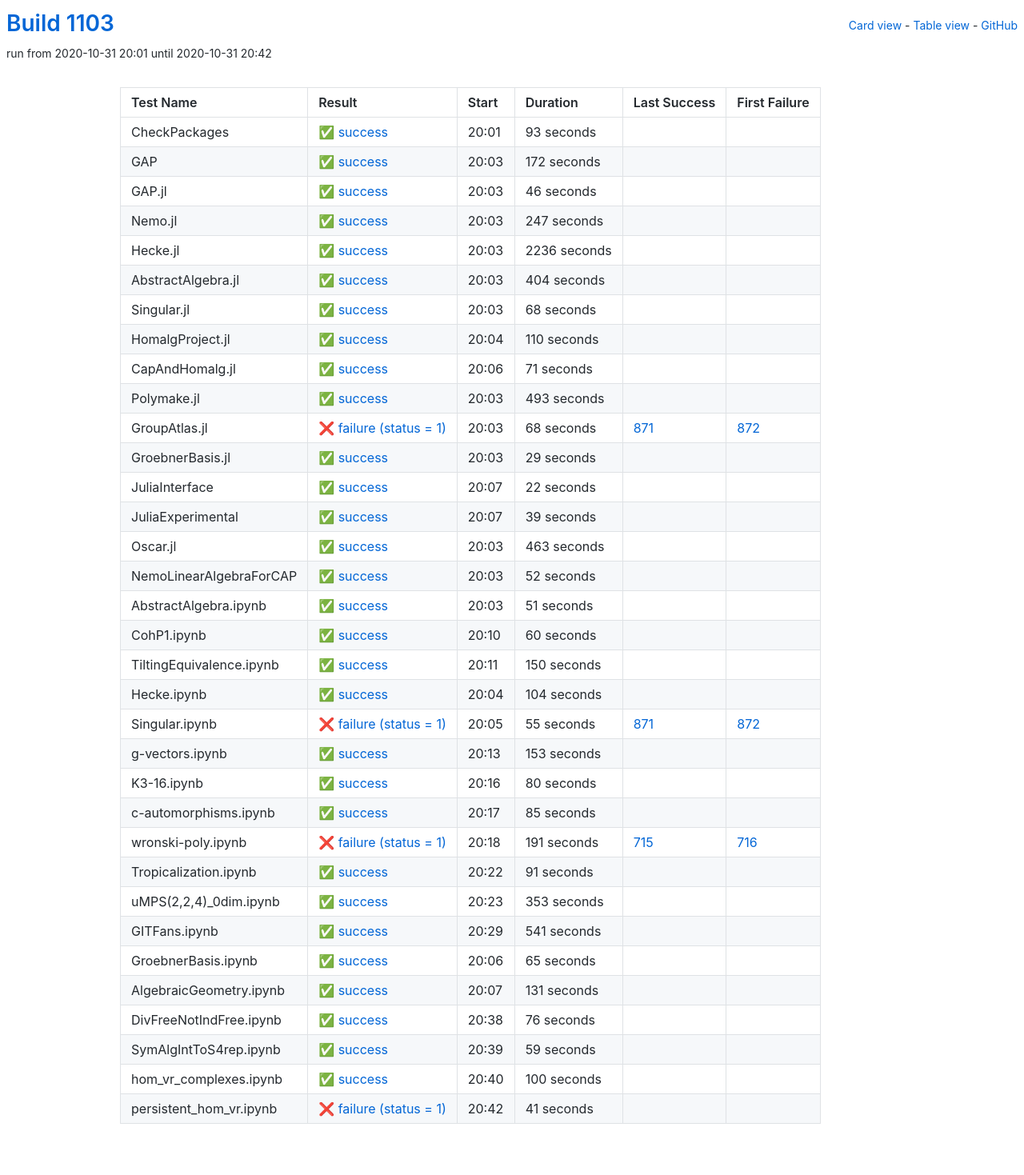
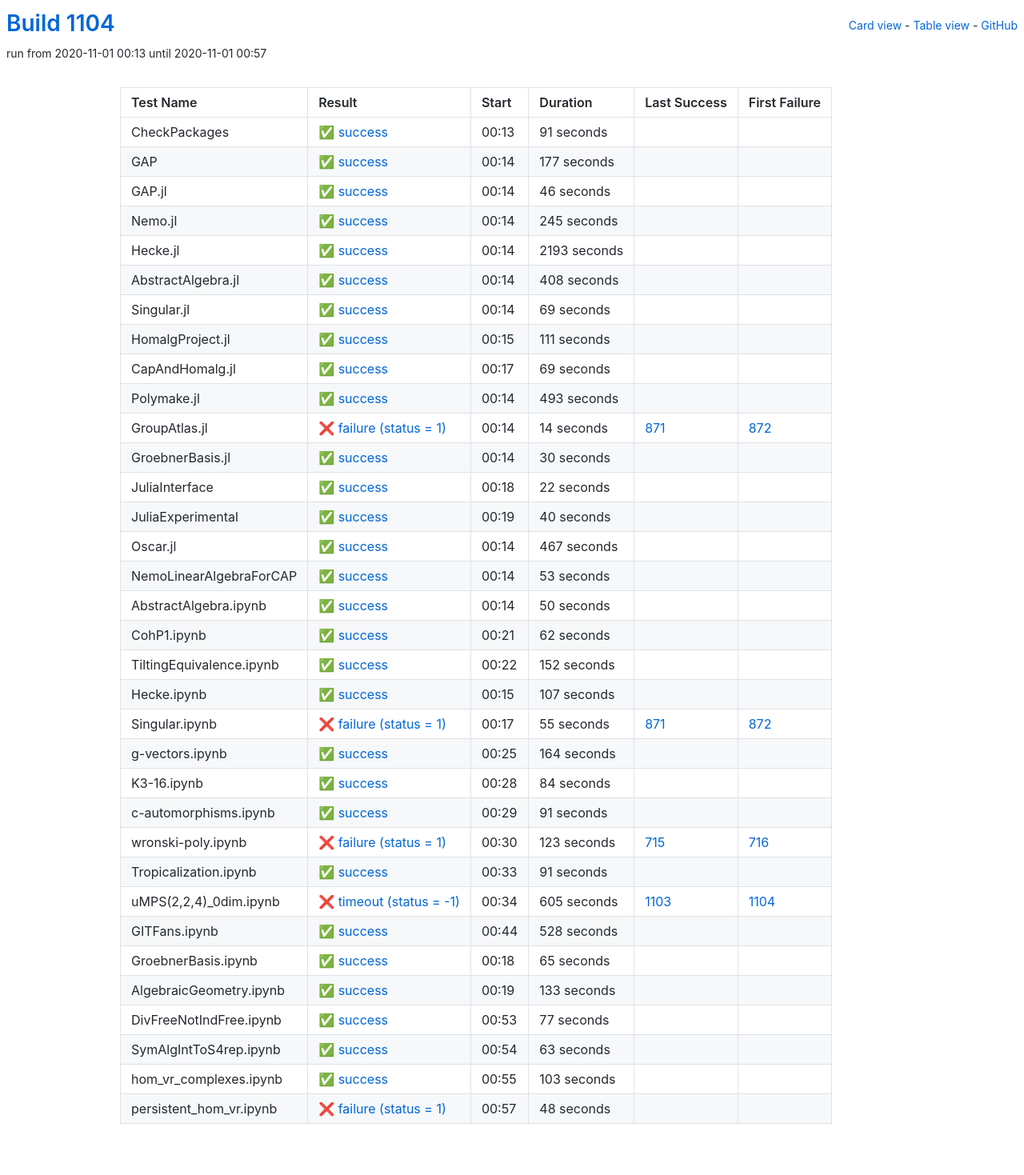
Before and after one commit to oscar-system/oscar-ci-status-stable, a Jekyll site: the page built from table.html, in a window 1280 px wide. Shown: the whole page at 80% size. Built offline with Jekyll 4.4.1, drawn with Linux system fonts in a browser that asks for light colours.

Commit message:
Build #1104

```diff
--- a/_data/ci.yml
+++ b/_data/ci.yml
@@ -1,6 +1,6 @@
 ---
-build: 1103
-build_url: https://oscarci.mathematik.uni-kl.de/job/oscar-stable/1103/
+build: 1104
+build_url: https://oscarci.mathematik.uni-kl.de/job/oscar-stable/1104/
 job: oscar-stable
 organization: oscar-system
 repo: oscar-ci-status-stable
@@ -8,32 +8,32 @@ repourl: https://github.com/oscar-system/oscar-ci-status-stable
 tests:
 - name: CheckPackages
   id: checkpackages
-  log: https://oscarci.mathematik.uni-kl.de/job/oscar-stable/1103/artifact/logs/build-1103/CheckPackages.log
-  start: 2020-10-31 20:01
+  log: https://oscarci.mathematik.uni-kl.de/job/oscar-stable/1104/artifact/logs/build-1104/CheckPackages.log
+  start: 2020-11-01 00:13
   success: true
   exitcode: 0
   status: success
-  duration: 93
+  duration: 91
   last_success: false
   last_success_url:
   first_failure: false
   first_failure_url:
 - name: GAP
   id: gap
-  log: https://oscarci.mathematik.uni-kl.de/job/oscar-stable/1103/artifact/logs/build-1103/GAP.log
-  start: 2020-10-31 20:03
+  log: https://oscarci.mathematik.uni-kl.de/job/oscar-stable/1104/artifact/logs/build-1104/GAP.log
+  start: 2020-11-01 00:14
   success: true
   exitcode: 0
   status: success
-  duration: 172
+  duration: 177
   last_success: false
   last_success_url:
   first_failure: false
   first_failure_url:
 - name: GAP.jl
   id: gap-jl
-  log: https://oscarci.mathematik.uni-kl.de/job/oscar-stable/1103/artifact/logs/build-1103/GAP.jl.log
-  start: 2020-10-31 20:03
+  log: https://oscarci.mathematik.uni-kl.de/job/oscar-stable/1104/artifact/logs/build-1104/GAP.jl.log
+  start: 2020-11-01 00:14
   success: true
   exitcode: 0
   status: success
@@ -44,80 +44,80 @@ tests:
   first_failure_url:
 - name: Nemo.jl
   id: nemo-jl
-  log: https://oscarci.mathematik.uni-kl.de/job/oscar-stable/1103/artifact/logs/build-1103/Nemo.jl.log
-  start: 2020-10-31 20:03
+  log: https://oscarci.mathematik.uni-kl.de/job/oscar-stable/1104/artifact/logs/build-1104/Nemo.jl.log
+  start: 2020-11-01 00:14
   success: true
   exitcode: 0
   status: success
-  duration: 247
+  duration: 245
   last_success: false
   last_success_url:
   first_failure: false
   first_failure_url:
 - name: Hecke.jl
   id: hecke-jl
-  log: https://oscarci.mathematik.uni-kl.de/job/oscar-stable/1103/artifact/logs/build-1103/Hecke.jl.log
-  start: 2020-10-31 20:03
+  log: https://oscarci.mathematik.uni-kl.de/job/oscar-stable/1104/artifact/logs/build-1104/Hecke.jl.log
+  start: 2020-11-01 00:14
   success: true
   exitcode: 0
   status: success
-  duration: 2236
+  duration: 2193
   last_success: false
   last_success_url:
   first_failure: false
   first_failure_url:
 - name: AbstractAlgebra.jl
   id: abstractalgebra-jl
-  log: https://oscarci.mathematik.uni-kl.de/job/oscar-stable/1103/artifact/logs/build-1103/AbstractAlgebra.jl.log
-  start: 2020-10-31 20:03
+  log: https://oscarci.mathematik.uni-kl.de/job/oscar-stable/1104/artifact/logs/build-1104/AbstractAlgebra.jl.log
+  start: 2020-11-01 00:14
   success: true
   exitcode: 0
   status: success
-  duration: 404
+  duration: 408
   last_success: false
   last_success_url:
   first_failure: false
   first_failure_url:
 - name: Singular.jl
   id: singular-jl
-  log: https://oscarci.mathematik.uni-kl.de/job/oscar-stable/1103/artifact/logs/build-1103/Singular.jl.log
-  start: 2020-10-31 20:03
+  log: https://oscarci.mathematik.uni-kl.de/job/oscar-stable/1104/artifact/logs/build-1104/Singular.jl.log
+  start: 2020-11-01 00:14
   success: true
   exitcode: 0
   status: success
-  duration: 68
+  duration: 69
   last_success: false
   last_success_url:
   first_failure: false
   first_failure_url:
 - name: HomalgProject.jl
   id: homalgproject-jl
-  log: https://oscarci.mathematik.uni-kl.de/job/oscar-stable/1103/artifact/logs/build-1103/HomalgProject.jl.log
-  start: 2020-10-31 20:04
+  log: https://oscarci.mathematik.uni-kl.de/job/oscar-stable/1104/artifact/logs/build-1104/HomalgProject.jl.log
+  start: 2020-11-01 00:15
   success: true
   exitcode: 0
   status: success
-  duration: 110
+  duration: 111
   last_success: false
   last_success_url:
   first_failure: false
   first_failure_url:
 - name: CapAndHomalg.jl
   id: capandhomalg-jl
-  log: https://oscarci.mathematik.uni-kl.de/job/oscar-stable/1103/artifact/logs/build-1103/CapAndHomalg.jl.log
-  start: 2020-10-31 20:06
+  log: https://oscarci.mathematik.uni-kl.de/job/oscar-stable/1104/artifact/logs/build-1104/CapAndHomalg.jl.log
+  start: 2020-11-01 00:17
   success: true
   exitcode: 0
   status: success
-  duration: 71
+  duration: 69
   last_success: false
   last_success_url:
   first_failure: false
   first_failure_url:
 - name: Polymake.jl
   id: polymake-jl
-  log: https://oscarci.mathematik.uni-kl.de/job/oscar-stable/1103/artifact/logs/build-1103/Polymake.jl.log
-  start: 2020-10-31 20:03
+  log: https://oscarci.mathematik.uni-kl.de/job/oscar-stable/1104/artifact/logs/build-1104/Polymake.jl.log
+  start: 2020-11-01 00:14
   success: true
   exitcode: 0
   status: success
@@ -128,32 +128,32 @@ tests:
   first_failure_url:
 - name: GroupAtlas.jl
   id: groupatlas-jl
-  log: https://oscarci.mathematik.uni-kl.de/job/oscar-stable/1103/artifact/logs/build-1103/GroupAtlas.jl.log
-  start: 2020-10-31 20:03
+  log: https://oscarci.mathematik.uni-kl.de/job/oscar-stable/1104/artifact/logs/build-1104/GroupAtlas.jl.log
+  start: 2020-11-01 00:14
   success: false
   exitcode: 1
   status: failure
-  duration: 68
+  duration: 14
   last_success: 871
   last_success_url: https://oscarci.mathematik.uni-kl.de/job/oscar-stable/871/
   first_failure: 872
   first_failure_url: https://oscarci.mathematik.uni-kl.de/job/oscar-stable/872/
 - name: GroebnerBasis.jl
   id: groebnerbasis-jl
-  log: https://oscarci.mathematik.uni-kl.de/job/oscar-stable/1103/artifact/logs/build-1103/GroebnerBasis.jl.log
-  start: 2020-10-31 20:03
+  log: https://oscarci.mathematik.uni-kl.de/job/oscar-stable/1104/artifact/logs/build-1104/GroebnerBasis.jl.log
+  start: 2020-11-01 00:14
   success: true
   exitcode: 0
   status: success
-  duration: 29
+  duration: 30
   last_success: false
   last_success_url:
   first_failure: false
   first_failure_url:
 - name: JuliaInterface
   id: juliainterface
-  log: https://oscarci.mathematik.uni-kl.de/job/oscar-stable/1103/artifact/logs/build-1103/JuliaInterface.log
-  start: 2020-10-31 20:07
+  log: https://oscarci.mathematik.uni-kl.de/job/oscar-stable/1104/artifact/logs/build-1104/JuliaInterface.log
+  start: 2020-11-01 00:18
   success: true
   exitcode: 0
   status: success
@@ -164,92 +164,92 @@ tests:
   first_failure_url:
 - name: JuliaExperimental
   id: juliaexperimental
-  log: https://oscarci.mathematik.uni-kl.de/job/oscar-stable/1103/artifact/logs/build-1103/JuliaExperimental.log
-  start: 2020-10-31 20:07
+  log: https://oscarci.mathematik.uni-kl.de/job/oscar-stable/1104/artifact/logs/build-1104/JuliaExperimental.log
+  start: 2020-11-01 00:19
   success: true
   exitcode: 0
   status: success
-  duration: 39
+  duration: 40
   last_success: false
   last_success_url:
   first_failure: false
   first_failure_url:
 - name: Oscar.jl
   id: oscar-jl
-  log: https://oscarci.mathematik.uni-kl.de/job/oscar-stable/1103/artifact/logs/build-1103/Oscar.jl.log
-  start: 2020-10-31 20:03
+  log: https://oscarci.mathematik.uni-kl.de/job/oscar-stable/1104/artifact/logs/build-1104/Oscar.jl.log
+  start: 2020-11-01 00:14
   success: true
   exitcode: 0
   status: success
-  duration: 463
+  duration: 467
   last_success: false
   last_success_url:
   first_failure: false
   first_failure_url:
 - name: NemoLinearAlgebraForCAP
   id: nemolinearalgebraforcap
-  log: https://oscarci.mathematik.uni-kl.de/job/oscar-stable/1103/artifact/logs/build-1103/NemoLinearAlgebraForCAP.log
-  start: 2020-10-31 20:03
+  log: https://oscarci.mathematik.uni-kl.de/job/oscar-stable/1104/artifact/logs/build-1104/NemoLinearAlgebraForCAP.log
+  start: 2020-11-01 00:14
   success: true
   exitcode: 0
   status: success
-  duration: 52
+  duration: 53
   last_success: false
   last_success_url:
   first_failure: false
   first_failure_url:
 - name: AbstractAlgebra.ipynb
   id: abstractalgebra-ipynb
-  log: https://oscarci.mathematik.uni-kl.de/job/oscar-stable/1103/artifact/logs/build-1103/AbstractAlgebra.ipynb.log
-  start: 2020-10-31 20:03
+  log: https://oscarci.mathematik.uni-kl.de/job/oscar-stable/1104/artifact/logs/build-1104/AbstractAlgebra.ipynb.log
+  start: 2020-11-01 00:14
   success: true
   exitcode: 0
   status: success
-  duration: 51
+  duration: 50
   last_success: false
   last_success_url:
   first_failure: false
   first_failure_url:
 - name: CohP1.ipynb
   id: cohp1-ipynb
-  log: https://oscarci.mathematik.uni-kl.de/job/oscar-stable/1103/artifact/logs/build-1103/CohP1.ipynb.log
-  start: 2020-10-31 20:10
+  log: https://oscarci.mathematik.uni-kl.de/job/oscar-stable/1104/artifact/logs/build-1104/CohP1.ipynb.log
+  start: 2020-11-01 00:21
   success: true
   exitcode: 0
   status: success
-  duration: 60
+  duration: 62
   last_success: false
   last_success_url:
   first_failure: false
   first_failure_url:
 - name: TiltingEquivalence.ipynb
   id: tiltingequivalence-ipynb
-  log: https://oscarci.mathematik.uni-kl.de/job/oscar-stable/1103/artifact/logs/build-1103/TiltingEquivalence.ipynb.log
-  start: 2020-10-31 20:11
+  log: https://oscarci.mathematik.uni-kl.de/job/oscar-stable/1104/artifact/logs/build-1104/TiltingEquivalence.ipynb.log
+  start: 2020-11-01 00:22
   success: true
   exitcode: 0
   status: success
-  duration: 150
+  duration: 152
   last_success: false
   last_success_url:
   first_failure: false
   first_failure_url:
 - name: Hecke.ipynb
   id: hecke-ipynb
-  log: https://oscarci.mathematik.uni-kl.de/job/oscar-stable/1103/artifact/logs/build-1103/Hecke.ipynb.log
-  start: 2020-10-31 20:04
+  log: https://oscarci.mathematik.uni-kl.de/job/oscar-stable/1104/artifact/logs/build-1104/Hecke.ipynb.log
+  start: 2020-11-01 00:15
   success: true
   exitcode: 0
   status: success
-  duration: 104
+  duration: 107
   last_success: false
   last_success_url:
   first_failure: false
   first_failure_url:
 - name: Singular.ipynb
   id: singular-ipynb
-  log: https://oscarci.mathematik.uni-kl.de/job/oscar-stable/1103/artifact/logs/build-1103/Singular.ipynb.log
-  start: 2020-10-31 20:05
+  log: https://oscarci.mathematik.uni-kl.de/job/oscar-stable/1104/artifact/logs/build-1104/Singular.ipynb.log
+  start: 2020-11-01 00:17
   success: false
   exitcode: 1
   status: failure
@@ -260,56 +260,56 @@ tests:
   first_failure_url: https://oscarci.mathematik.uni-kl.de/job/oscar-stable/872/
 - name: g-vectors.ipynb
   id: g-vectors-ipynb
-  log: https://oscarci.mathematik.uni-kl.de/job/oscar-stable/1103/artifact/logs/build-1103/g-vectors.ipynb.log
-  start: 2020-10-31 20:13
+  log: https://oscarci.mathematik.uni-kl.de/job/oscar-stable/1104/artifact/logs/build-1104/g-vectors.ipynb.log
+  start: 2020-11-01 00:25
   success: true
   exitcode: 0
   status: success
-  duration: 153
+  duration: 164
   last_success: false
   last_success_url:
   first_failure: false
   first_failure_url:
 - name: K3-16.ipynb
   id: k3-16-ipynb
-  log: https://oscarci.mathematik.uni-kl.de/job/oscar-stable/1103/artifact/logs/build-1103/K3-16.ipynb.log
-  start: 2020-10-31 20:16
+  log: https://oscarci.mathematik.uni-kl.de/job/oscar-stable/1104/artifact/logs/build-1104/K3-16.ipynb.log
+  start: 2020-11-01 00:28
   success: true
   exitcode: 0
   status: success
-  duration: 80
+  duration: 84
   last_success: false
   last_success_url:
   first_failure: false
   first_failure_url:
 - name: c-automorphisms.ipynb
   id: c-automorphisms-ipynb
-  log: https://oscarci.mathematik.uni-kl.de/job/oscar-stable/1103/artifact/logs/build-1103/c-automorphisms.ipynb.log
-  start: 2020-10-31 20:17
+  log: https://oscarci.mathematik.uni-kl.de/job/oscar-stable/1104/artifact/logs/build-1104/c-automorphisms.ipynb.log
+  start: 2020-11-01 00:29
   success: true
   exitcode: 0
   status: success
-  duration: 85
+  duration: 91
   last_success: false
   last_success_url:
   first_failure: false
   first_failure_url:
 - name: wronski-poly.ipynb
   id: wronski-poly-ipynb
-  log: https://oscarci.mathematik.uni-kl.de/job/oscar-stable/1103/artifact/logs/build-1103/wronski-poly.ipynb.log
-  start: 2020-10-31 20:18
+  log: https://oscarci.mathematik.uni-kl.de/job/oscar-stable/1104/artifact/logs/build-1104/wronski-poly.ipynb.log
+  start: 2020-11-01 00:30
   success: false
   exitcode: 1
   status: failure
-  duration: 191
+  duration: 123
   last_success: 715
   last_success_url: https://oscarci.mathematik.uni-kl.de/job/oscar-stable/715/
   first_failure: 716
   first_failure_url: https://oscarci.mathematik.uni-kl.de/job/oscar-stable/716/
 - name: Tropicalization.ipynb
   id: tropicalization-ipynb
-  log: https://oscarci.mathematik.uni-kl.de/job/oscar-stable/1103/artifact/logs/build-1103/Tropicalization.ipynb.log
-  start: 2020-10-31 20:22
+  log: https://oscarci.mathematik.uni-kl.de/job/oscar-stable/1104/artifact/logs/build-1104/Tropicalization.ipynb.log
+  start: 2020-11-01 00:33
   success: true
   exitcode: 0
   status: success
@@ -320,32 +320,32 @@ tests:
   first_failure_url:
 - name: uMPS(2,2,4)_0dim.ipynb
   id: umps-2-2-4-0dim-ipynb
-  log: https://oscarci.mathematik.uni-kl.de/job/oscar-stable/1103/artifact/logs/build-1103/uMPS-2-2-4-_0dim.ipynb.log
-  start: 2020-10-31 20:23
+  log: https://oscarci.mathematik.uni-kl.de/job/oscar-stable/1104/artifact/logs/build-1104/uMPS-2-2-4-_0dim.ipynb.log
+  start: 2020-11-01 00:34
+  success: false
+  exitcode: -1
+  status: timeout
+  duration: 605
+  last_success: 1103
+  last_success_url: https://oscarci.mathematik.uni-kl.de/job/oscar-stable/1103/
+  first_failure: 1104
+  first_failure_url: https://oscarci.mathematik.uni-kl.de/job/oscar-stable/1104/
+- name: GITFans.ipynb
+  id: gitfans-ipynb
+  log: https://oscarci.mathematik.uni-kl.de/job/oscar-stable/1104/artifact/logs/build-1104/GITFans.ipynb.log
+  start: 2020-11-01 00:44
   success: true
   exitcode: 0
   status: success
-  duration: 353
-  last_success: false
-  last_success_url:
-  first_failure: false
-  first_failure_url:
-- name: GITFans.ipynb
-  id: gitfans-ipynb
-  log: https://oscarci.mathematik.uni-kl.de/job/oscar-stable/1103/artifact/logs/build-1103/GITFans.ipynb.log
-  start: 2020-10-31 20:29
-  success: true
-  exitcode: 0
-  status: success
-  duration: 541
+  duration: 528
   last_success: false
   last_success_url:
   first_failure: false
   first_failure_url:
 - name: GroebnerBasis.ipynb
   id: groebnerbasis-ipynb
-  log: https://oscarci.mathematik.uni-kl.de/job/oscar-stable/1103/artifact/logs/build-1103/GroebnerBasis.ipynb.log
-  start: 2020-10-31 20:06
+  log: https://oscarci.mathematik.uni-kl.de/job/oscar-stable/1104/artifact/logs/build-1104/GroebnerBasis.ipynb.log
+  start: 2020-11-01 00:18
   success: true
   exitcode: 0
   status: success
@@ -356,60 +356,60 @@ tests:
   first_failure_url:
 - name: AlgebraicGeometry.ipynb
   id: algebraicgeometry-ipynb
-  log: https://oscarci.mathematik.uni-kl.de/job/oscar-stable/1103/artifact/logs/build-1103/AlgebraicGeometry.ipynb.log
-  start: 2020-10-31 20:07
+  log: https://oscarci.mathematik.uni-kl.de/job/oscar-stable/1104/artifact/logs/build-1104/AlgebraicGeometry.ipynb.log
+  start: 2020-11-01 00:19
   success: true
   exitcode: 0
   status: success
-  duration: 131
+  duration: 133
   last_success: false
   last_success_url:
   first_failure: false
   first_failure_url:
 - name: DivFreeNotIndFree.ipynb
   id: divfreenotindfree-ipynb
-  log: https://oscarci.mathematik.uni-kl.de/job/oscar-stable/1103/artifact/logs/build-1103/DivFreeNotIndFree.ipynb.log
-  start: 2020-10-31 20:38
+  log: https://oscarci.mathematik.uni-kl.de/job/oscar-stable/1104/artifact/logs/build-1104/DivFreeNotIndFree.ipynb.log
+  start: 2020-11-01 00:53
   success: true
   exitcode: 0
   status: success
-  duration: 76
+  duration: 77
   last_success: false
   last_success_url:
   first_failure: false
   first_failure_url:
 - name: SymAlgIntToS4rep.ipynb
   id: symalginttos4rep-ipynb
-  log: https://oscarci.mathematik.uni-kl.de/job/oscar-stable/1103/artifact/logs/build-1103/SymAlgIntToS4rep.ipynb.log
-  start: 2020-10-31 20:39
+  log: https://oscarci.mathematik.uni-kl.de/job/oscar-stable/1104/artifact/logs/build-1104/SymAlgIntToS4rep.ipynb.log
+  start: 2020-11-01 00:54
   success: true
   exitcode: 0
   status: success
-  duration: 59
+  duration: 63
   last_success: false
   last_success_url:
   first_failure: false
   first_failure_url:
 - name: hom_vr_complexes.ipynb
   id: hom-vr-complexes-ipynb
-  log: https://oscarci.mathematik.uni-kl.de/job/oscar-stable/1103/artifact/logs/build-1103/hom_vr_complexes.ipynb.log
-  start: 2020-10-31 20:40
+  log: https://oscarci.mathematik.uni-kl.de/job/oscar-stable/1104/artifact/logs/build-1104/hom_vr_complexes.ipynb.log
+  start: 2020-11-01 00:55
   success: true
   exitcode: 0
   status: success
-  duration: 100
+  duration: 103
   last_success: false
   last_success_url:
   first_failure: false
   first_failure_url:
 - name: persistent_hom_vr.ipynb
   id: persistent-hom-vr-ipynb
-  log: https://oscarci.mathematik.uni-kl.de/job/oscar-stable/1103/artifact/logs/build-1103/persistent_hom_vr.ipynb.log
-  start: 2020-10-31 20:42
+  log: https://oscarci.mathematik.uni-kl.de/job/oscar-stable/1104/artifact/logs/build-1104/persistent_hom_vr.ipynb.log
+  start: 2020-11-01 00:57
   success: false
   exitcode: 1
   status: failure
-  duration: 41
+  duration: 48
   last_success: false
   last_success_url:
   first_failure: false
```
Also changed, not shown: README.md.
